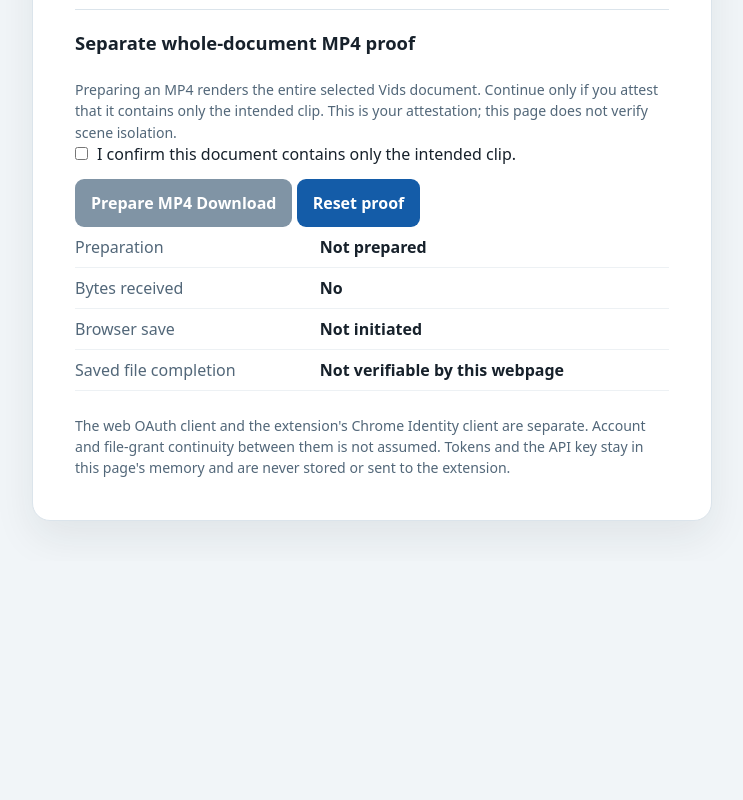
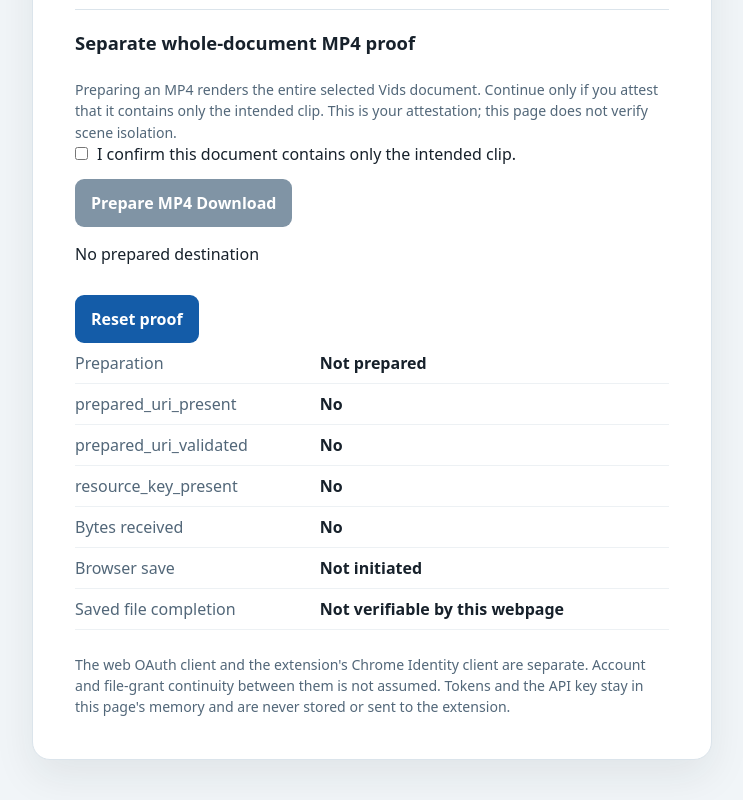
Before and after one commit to navaneetsharma22/automat-faceless-picker, a plain HTML site: page index.html in a window 1280 px wide. Shown: the part 1125-1925 px from the top of the page, without its empty margins (268-1011 px from the left). Before the commit the page ends 1686 px from the top, so only its background shows below. Drawn offline with Linux system fonts and the light colour scheme; a script that the page names is missing.

Commit message:
Add files via upload

```diff
--- a/index.html
+++ b/index.html
@@ -111,12 +111,26 @@
           Continue checking operation
         </button>
         <button id="receive-mp4-bytes" type="button" hidden disabled>Receive MP4 bytes</button>
+        <button id="open-prepared-mp4" type="button" hidden disabled>Open Prepared MP4</button>
         <button id="save-mp4" type="button" hidden disabled>Save MP4</button>
+        <p id="prepared-navigation-status" role="status">No prepared destination</p>
         <button id="reset-proof" type="button">Reset proof</button>
         <dl>
           <div>
             <dt>Preparation</dt>
             <dd id="mp4-operation-status">Not prepared</dd>
+          </div>
+          <div>
+            <dt>prepared_uri_present</dt>
+            <dd id="prepared-uri-present">No</dd>
+          </div>
+          <div>
+            <dt>prepared_uri_validated</dt>
+            <dd id="prepared-uri-validated">No</dd>
+          </div>
+          <div>
+            <dt>resource_key_present</dt>
+            <dd id="resource-key-present">No</dd>
           </div>
           <div>
             <dt>Bytes received</dt>
```
